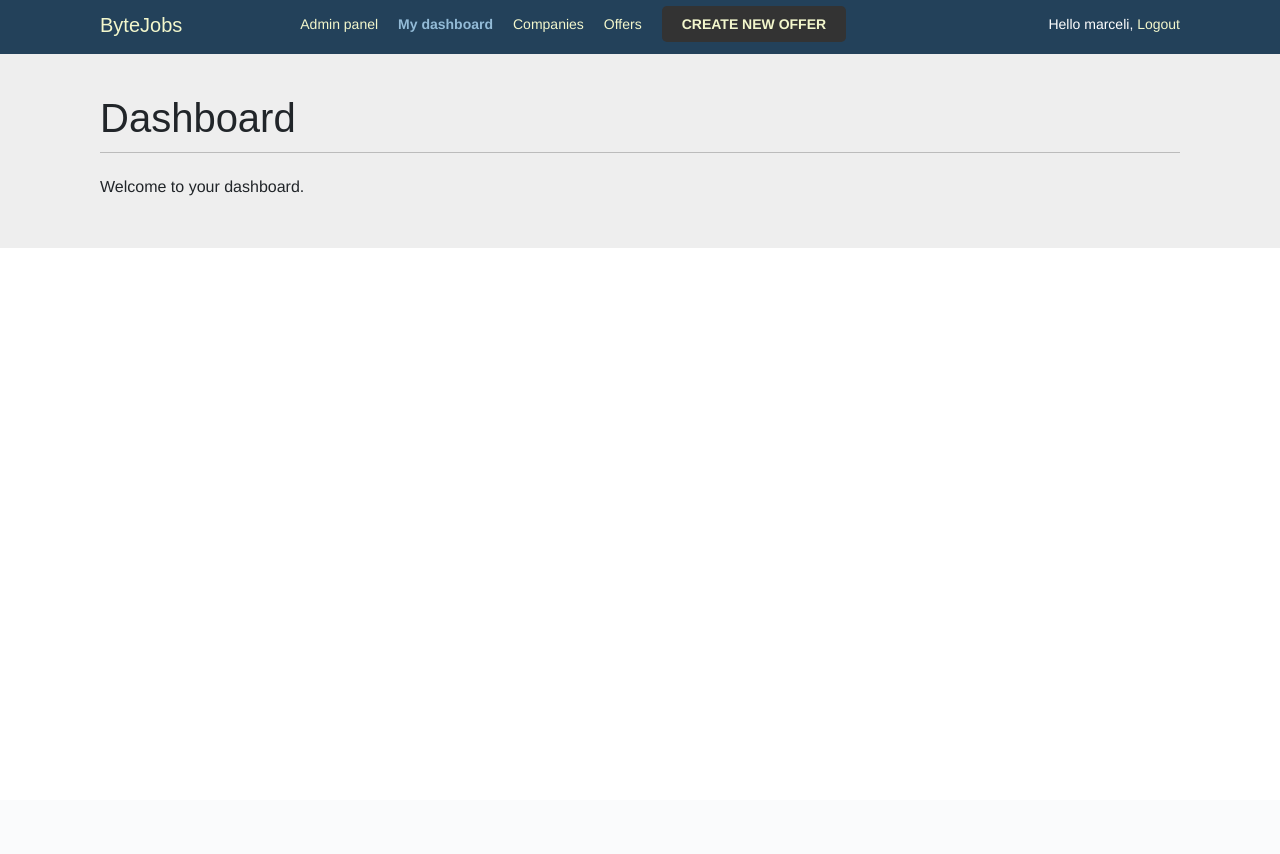
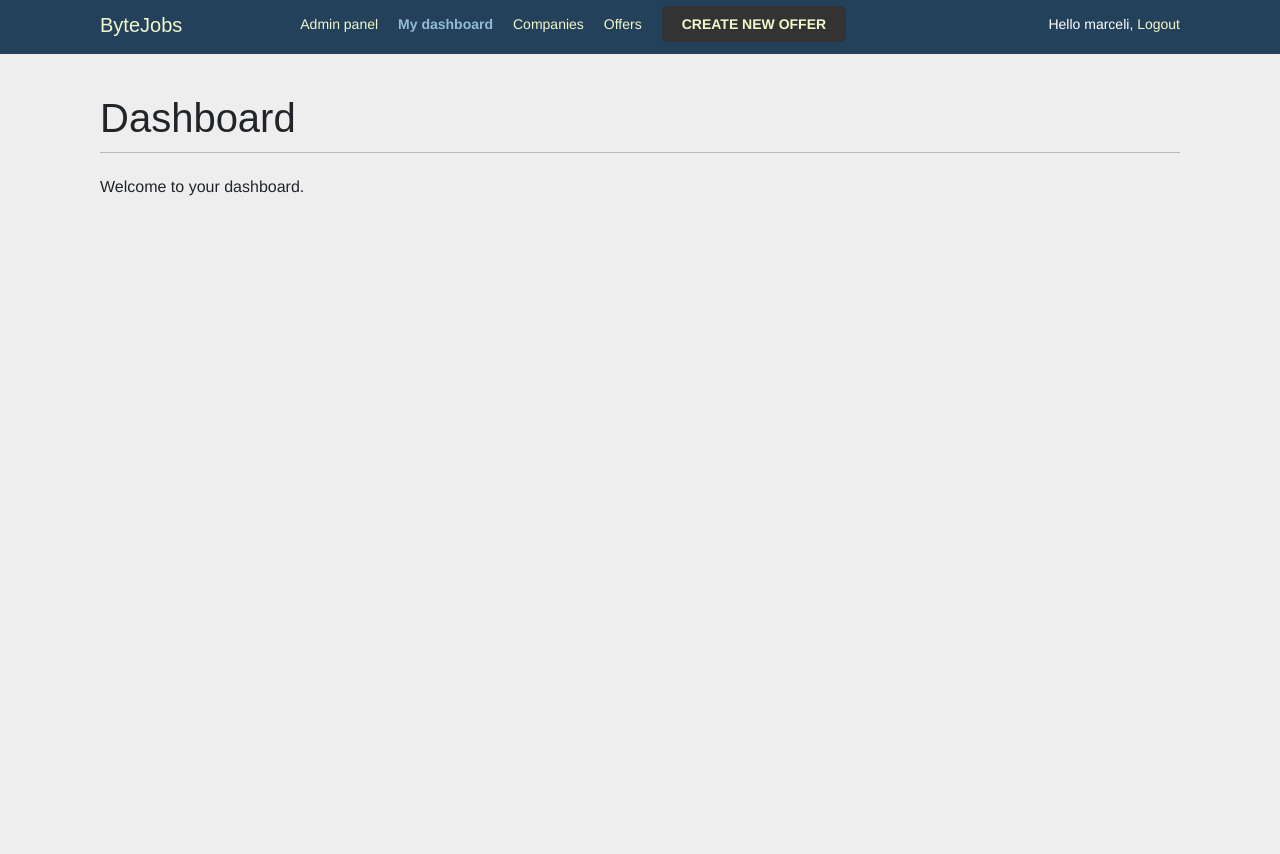
Before and after one commit to Maestr06/eng-project, a Django app: page /account/ in a window 1280 px wide. Before the commit the page ends 248 px from the top, so only its background shows below. Run offline with Django 4.2, Linux system fonts and the light colour scheme; a user stored in the database is signed in; parts of the project's set-up code (start-up, migrations or seed data) failed here and were passed over; some web fonts are replaced.

Commit message:
style change

```diff
--- a/main/account/static/css/base.css
+++ b/main/account/static/css/base.css
@@ -4,6 +4,7 @@ body {
     margin:0;
     padding:0;
     font-family:helvetica, sans-serif;
+    height: 100vh;
 }
 
 p {
@@ -83,6 +84,7 @@ ol {
 #content {
     padding:30px 100px;
     background-color: #eeeeee;
+    height: 100%;
 }
 
 /* forms */
```
